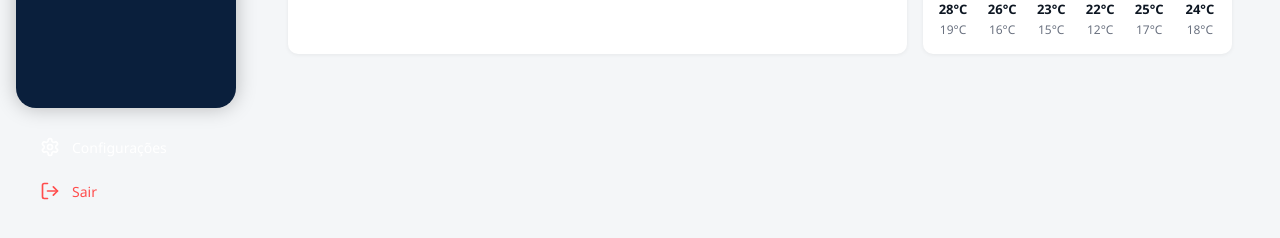
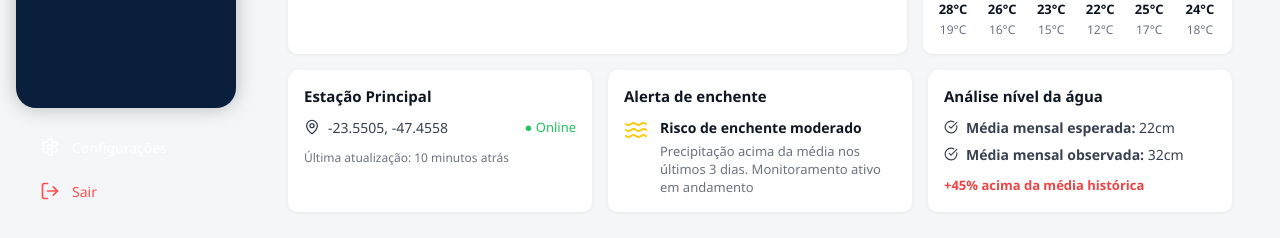
Before and after one commit to vicmariucha/flood-guard, a React (Vite) app in the folder Front_flood/: page / in a window 1280 px wide. Shown: the part 676-914 px from the top of the page. Before the commit the page ends 800 px from the top, so only its background shows below. Built offline with nearby package versions, Linux system fonts and the light colour scheme; no server answers.

Commit message:
feat: adicionar cards de Estação principal, Alerta de enchente e Análise do nível da água

```diff
--- /dev/null
+++ b/Front_flood/src/components/FloodAlertCard.module.css
@@ -0,0 +1,44 @@
+.card {
+    background-color: white;
+    padding: 1rem;
+    border-radius: 10px;
+    box-shadow: 0 1px 4px rgba(0, 0, 0, 0.06);
+    display: flex;
+    flex-direction: column;
+    gap: 0.75rem;
+  }
+
+  .title {
+    font-size: 15px;
+    font-weight: 600;
+    color: #0d1622;
+  }
+
+  .alert {
+    display: flex;
+    align-items: flex-start;
+    gap: 0.75rem;
+  }
+
+  .icon {
+    color: #facc15; /* amarelo para chamar atenção */
+    flex-shrink: 0;
+  }
+
+  .texts {
+    display: flex;
+    flex-direction: column;
+    gap: 0.3rem;
+  }
+
+  .alertTitle {
+    font-size: 14px;
+    font-weight: 600;
+    color: #0d1622;
+  }
+
+  .alertDescription {
+    font-size: 13px;
+    color: #6b7280;
+    line-height: 1.4;
+  }
--- /dev/null
+++ b/Front_flood/src/components/FloodAlertCard.tsx
@@ -0,0 +1,21 @@
+import styles from "./FloodAlertCard.module.css";
+import { Waves } from "lucide-react";
+
+function FloodAlertCard() {
+  return (
+    <div className={styles.card}>
+      <h3 className={styles.title}>Alerta de enchente</h3>
+      <div className={styles.alert}>
+        <Waves size={24} className={styles.icon} />
+        <div className={styles.texts}>
+          <p className={styles.alertTitle}>Risco de enchente moderado</p>
+          <p className={styles.alertDescription}>
+            Precipitação acima da média nos últimos 3 dias. Monitoramento ativo em andamento
+          </p>
+        </div>
+      </div>
+    </div>
+  );
+}
+
+export default FloodAlertCard;
--- /dev/null
+++ b/Front_flood/src/components/StationInfoCard.module.css
@@ -0,0 +1,38 @@
+.card {
+    background-color: white;
+    padding: 1rem;
+    border-radius: 10px;
+    box-shadow: 0 1px 4px rgba(0, 0, 0, 0.06);
+    display: flex;
+    flex-direction: column;
+    gap: 0.75rem;
+  }
+
+  .title {
+    font-size: 15px;
+    font-weight: 600;
+    color: #0d1622;
+  }
+
+  .location {
+    display: flex;
+    align-items: center;
+    gap: 0.5rem;
+    color: #374151;
+    font-size: 14px;
+  }
+
+  .coords {
+    font-weight: 500;
+  }
+
+  .status {
+    margin-left: auto;
+    font-size: 13px;
+    color: #22c55e;
+  }
+
+  .timestamp {
+    font-size: 12px;
+    color: #6b7280;
+  }
--- /dev/null
+++ b/Front_flood/src/components/StationInfoCard.tsx
@@ -0,0 +1,18 @@
+import styles from "./StationInfoCard.module.css";
+import { MapPin } from "lucide-react";
+
+function StationInfoCard() {
+  return (
+    <div className={styles.card}>
+      <h3 className={styles.title}>Estação Principal</h3>
+      <div className={styles.location}>
+        <MapPin size={16} />
+        <span className={styles.coords}>-23.5505, -47.4558</span>
+        <span className={styles.status}>● Online</span>
+      </div>
+      <p className={styles.timestamp}>Última atualização: 10 minutos atrás</p>
+    </div>
+  );
+}
+
+export default StationInfoCard;
--- /dev/null
+++ b/Front_flood/src/components/WaterLevelAnalysisCard.module.css
@@ -0,0 +1,35 @@
+.card {
+    background-color: white;
+    padding: 1rem;
+    border-radius: 10px;
+    box-shadow: 0 1px 4px rgba(0, 0, 0, 0.06);
+    display: flex;
+    flex-direction: column;
+    gap: 0.75rem;
+  }
+
+  .title {
+    font-size: 15px;
+    font-weight: 600;
+    color: #0d1622;
+  }
+
+  .list {
+    display: flex;
+    flex-direction: column;
+    gap: 0.5rem;
+    font-size: 14px;
+    color: #374151;
+  }
+
+  .item {
+    display: flex;
+    align-items: center;
+    gap: 0.5rem;
+  }
+
+  .alert {
+    color: #ef4444;
+    font-size: 13px;
+    font-weight: bold;
+  }
--- /dev/null
+++ b/Front_flood/src/components/WaterLevelAnalysisCard.tsx
@@ -0,0 +1,27 @@
+import styles from "./WaterLevelAnalysisCard.module.css";
+import { CheckCircle } from "lucide-react";
+
+function WaterLevelAnalysisCard() {
+  return (
+    <div className={styles.card}>
+      <h3 className={styles.title}>Análise nível da água</h3>
+      <div className={styles.list}>
+        <div className={styles.item}>
+          <CheckCircle size={14} />
+          <span>
+            <strong>Média mensal esperada:</strong> 22cm
+          </span>
+        </div>
+        <div className={styles.item}>
+          <CheckCircle size={14} />
+          <span>
+            <strong>Média mensal observada:</strong> 32cm
+          </span>
+        </div>
+      </div>
+      <p className={styles.alert}>+45% acima da média histórica</p>
+    </div>
+  );
+}
+
+export default WaterLevelAnalysisCard;
--- a/Front_flood/src/pages/Dashboard.module.css
+++ b/Front_flood/src/pages/Dashboard.module.css
@@ -18,3 +18,10 @@
     width: 100%;
     margin-top: 1rem;
   }
+
+  .bottomGrid {
+    display: grid;
+    grid-template-columns: repeat(auto-fit, minmax(280px, 1fr));
+    gap: 1rem;
+    margin-top: 1rem;
+  }
--- a/Front_flood/src/pages/Dashboard.tsx
+++ b/Front_flood/src/pages/Dashboard.tsx
@@ -5,6 +5,9 @@ import WaterLevelChart from "../components/WaterLevelChart";
 import AlertStatus from "../components/AlertStatus";
 import WeatherForecast from "../components/WeatherForecast";
 import { useEffect, useState } from "react";
+import StationInfoCard from "../components/StationInfoCard";
+import WaterLevelAnalysisCard from "../components/WaterLevelAnalysisCard";
+import FloodAlertCard from "../components/FloodAlertCard";
 
 type DadosMonitoramento = {
   nivelAgua: number;
@@ -76,6 +79,11 @@ function Dashboard() {
           <WeatherForecast />
         </div>
       </div>
+      <div className={styles.bottomGrid}>
+        <StationInfoCard />
+        <FloodAlertCard />
+        <WaterLevelAnalysisCard />
+      </div>
     </div>
   );
 }
```
